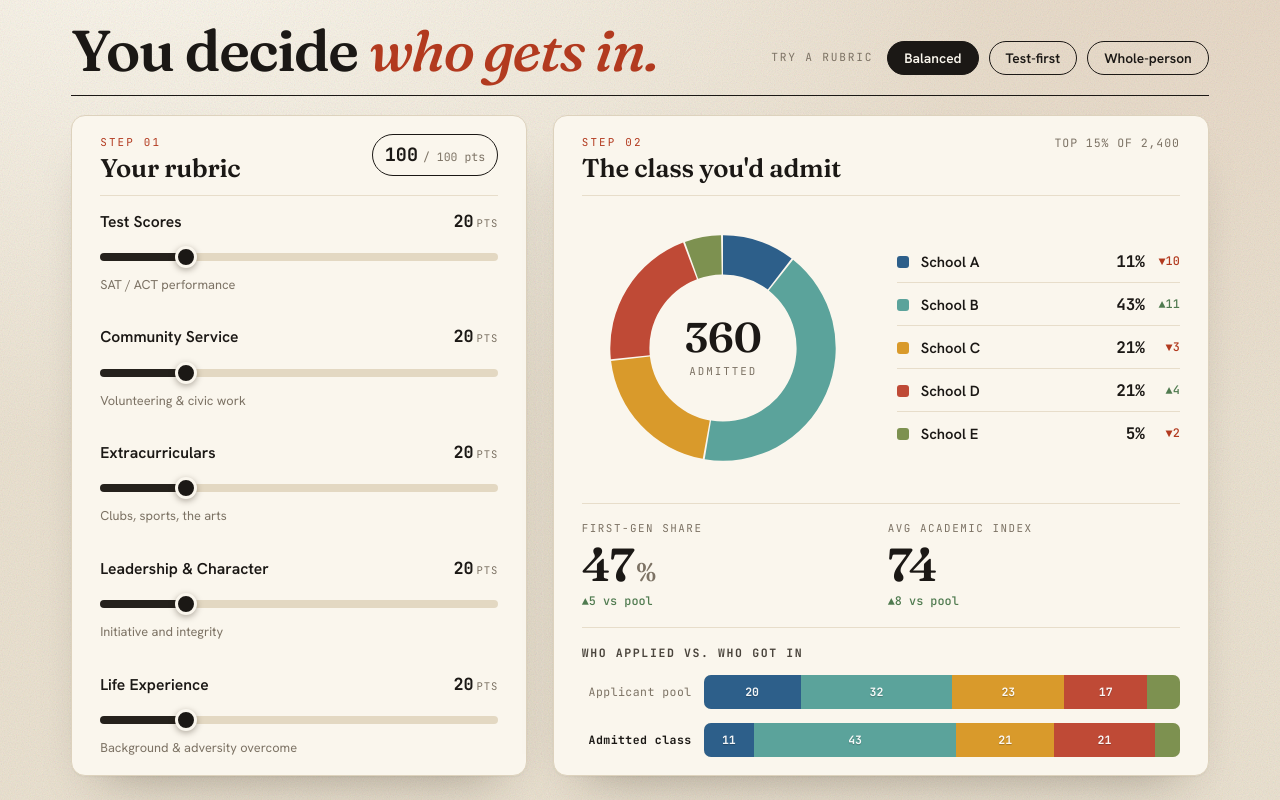
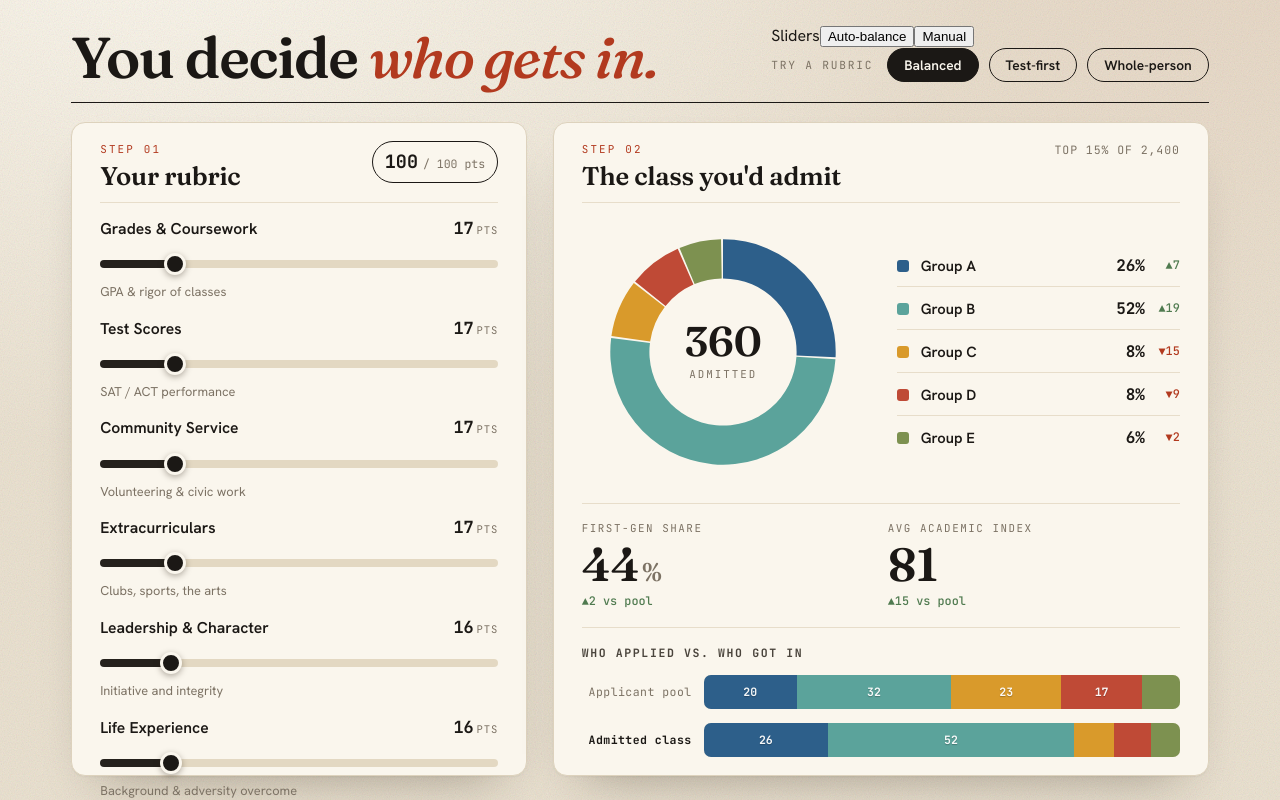
Before and after one commit to aditya-harsh11/College-Admissions-Sim, a React (Vite) app: page / in a window 1280 px wide. Built offline with nearby package versions, Linux system fonts and the light colour scheme.

Commit message:
v2: add Grades criterion, manual slider mode, and Finalize step

```diff
--- a/src/App.tsx
+++ b/src/App.tsx
@@ -30,18 +30,20 @@ const PRESETS: Preset[] = [
     id: 'balanced',
     label: 'Balanced',
     weights: {
-      testScore: 20,
-      communityService: 20,
-      extracurriculars: 20,
-      leadership: 20,
-      lifeExperience: 20,
+      testScore: 17,
+      grades: 17,
+      communityService: 17,
+      extracurriculars: 17,
+      leadership: 16,
+      lifeExperience: 16,
     },
   },
   {
     id: 'merit',
     label: 'Test-first',
     weights: {
-      testScore: 60,
+      testScore: 30,
+      grades: 30,
       communityService: 10,
       extracurriculars: 10,
       leadership: 10,
@@ -52,11 +54,12 @@ const PRESETS: Preset[] = [
     id: 'whole',
     label: 'Whole-person',
     weights: {
-      testScore: 10,
+      testScore: 8,
+      grades: 7,
       communityService: 25,
       extracurriculars: 10,
       leadership: 20,
-      lifeExperience: 35,
+      lifeExperience: 30,
     },
   },
 ];
@@ -65,8 +68,31 @@ function weightsEqual(a: Weights, b: Weights): boolean {
   return (Object.keys(a) as AttributeKey[]).every((k) => a[k] === b[k]);
 }
 
+/**
+ * Slider behavior. `auto` = the original proportional crowd-out (always sums to 100).
+ * `manual` = you set each criterion independently; the total drifts off 100 and you bring
+ * it back yourself. A toggle lets us compare which feels best.
+ */
+type SliderMode = 'auto' | 'manual';
+
+const clampPts = (n: number) => Math.max(0, Math.min(100, Math.round(n)));
+
+/** Bring an off-100 allocation back to exactly 100, reusing the auto-balance math. */
+function normalizeTo100(w: Weights): Weights {
+  const keys = Object.keys(w) as AttributeKey[];
+  const total = keys.reduce((sum, k) => sum + w[k], 0);
+  if (total === 100) return w;
+  // Pin the largest weight and let rebalance scale the rest to fill the remainder.
+  const maxKey = keys.reduce((a, b) => (w[a] >= w[b] ? a : b));
+  return rebalance(w, maxKey, w[maxKey]);
+}
+
 export default function App() {
   const [weights, setWeights] = useState<Weights>(defaultWeights);
+  const [mode, setMode] = useState<SliderMode>('auto');
+  // Once finalized, the rubric locks (greys out) until the user hits Edit. No navigation —
+  // it's an in-place "commit" step, and the natural moment to log the final response (#8).
+  const [finalized, setFinalized] = useState(false);
   // While a slider is actively dragged we drop the donut's morph tween so it tracks the
   // drag live; the tween returns on release (and for preset clicks).
   const [dragging, setDragging] = useState(false);
@@ -87,9 +113,29 @@ export default function App() {
   const result = useMemo(() => runSim(pool, weights, config), [pool, weights]);
 
   const handleChange = (key: AttributeKey, value: number) =>
-    setWeights((w) => rebalance(w, key, value));
+    setWeights((w) =>
+      mode === 'auto' ? rebalance(w, key, value) : { ...w, [key]: clampPts(value) },
+    );
+
+  const handleModeChange = (next: SliderMode) => {
+    // Snap back to a valid 100 when returning to auto, so the budget never reads invalid.
+    if (next === 'auto') setWeights((w) => normalizeTo100(w));
+    setMode(next);
+  };
 
   const animatedClassSize = Math.round(useAnimatedNumber(result.classSize));
+
+  // In manual mode the total can drift off 100; while it has, the rubric isn't "valid" yet,
+  // so we dim the outcome as a soft signal (auto mode always sums to 100, so it's never dimmed).
+  const total = (Object.keys(weights) as AttributeKey[]).reduce((sum, k) => sum + weights[k], 0);
+  const invalid = mode === 'manual' && total !== 100;
+  // You can only commit a rubric that spends exactly the 100-point budget.
+  const canFinalize = total === 100;
+
+  const handleFinalize = () => {
+    // TODO(#8): saveResponse({ weights, mode, result, … }) — this is the commit moment.
+    setFinalized(true);
+  };
 
   return (
     <div className="app">
@@ -98,6 +144,26 @@ export default function App() {
           You decide <em>who gets in.</em>
         </h1>
 
+        <div className="masthead__controls">
+          <div className="modeswitch" role="group" aria-label="Slider behavior">
+            <span className="modeswitch__label">Sliders</span>
+            <button
+              className={`modeswitch__opt ${mode === 'auto' ? 'modeswitch__opt--on' : ''}`}
+              onClick={() => handleModeChange('auto')}
+              disabled={finalized}
+            >
+              Auto-balance
+            </button>
+            <button
+              className={`modeswitch__opt ${mode === 'manual' ? 'modeswitch__opt--on' : ''}`}
+              onClick={() => handleModeChange('manual')}
+              disabled={finalized}
+            >
+              Manual
+            </button>
+          </div>
+
+          {config.ui.showPresets && (
             <div className="presets">
               <span className="presets__label">Try a rubric</span>
               {PRESETS.map((p) => (
@@ -105,10 +171,13 @@ export default function App() {
                   key={p.id}
                   className={`preset ${weightsEqual(weights, p.weights) ? 'preset--on' : ''}`}
                   onClick={() => setWeights({ ...p.weights })}
+                  disabled={finalized}
                 >
                   {p.label}
                 </button>
               ))}
+            </div>
+          )}
         </div>
       </header>
 
@@ -116,6 +185,11 @@ export default function App() {
         <AllocationPanel
           criteria={config.criteria}
           weights={weights}
+          mode={mode}
+          locked={finalized}
+          finalized={finalized}
+          canFinalize={canFinalize}
+          onFinalize={handleFinalize}
           onChange={handleChange}
           onDragStart={() => setDragging(true)}
         />
@@ -132,7 +206,12 @@ export default function App() {
           </header>
 
           <div className="results__hero">
-            <Donut data={result.breakdown} classSize={animatedClassSize} animate={!dragging} />
+            <Donut
+              data={result.breakdown}
+              classSize={animatedClassSize}
+              animate={!dragging}
+              dimmed={invalid}
+            />
             <Legend admitted={result.breakdown} pool={result.poolBreakdown} />
           </div>
 
--- a/src/components/AllocationPanel.tsx
+++ b/src/components/AllocationPanel.tsx
@@ -4,22 +4,41 @@ import type { Criterion, Weights } from '../sim/types';
 interface Props {
   criteria: Criterion[];
   weights: Weights;
+  /** `auto` balances to 100 on every move; `manual` lets the total drift and shows a number field. */
+  mode: 'auto' | 'manual';
+  /** When true the rubric is committed: inputs disabled and the panel greys out. */
+  locked: boolean;
+  finalized: boolean;
+  /** Only allow committing when the budget is exactly spent (total === 100). */
+  canFinalize: boolean;
+  onFinalize: () => void;
   onChange: (key: Criterion['key'], value: number) => void;
   /** Fired when a slider drag begins, so the parent can switch the donut to live mode. */
   onDragStart: () => void;
 }
 
 /**
- * The rubric: one auto-balancing slider per criterion plus the live budget badge.
- * Controls are intentionally monochrome (ink on paper) — all the color in the piece
- * is reserved for the demographic outcome on the right.
+ * The rubric: one slider per criterion plus the live budget badge. In manual mode the
+ * point value becomes a typeable field. Controls are intentionally monochrome (ink on
+ * paper) — all the color in the piece is reserved for the demographic outcome on the right.
  */
-export function AllocationPanel({ criteria, weights, onChange, onDragStart }: Props) {
+export function AllocationPanel({
+  criteria,
+  weights,
+  mode,
+  locked,
+  finalized,
+  canFinalize,
+  onFinalize,
+  onChange,
+  onDragStart,
+}: Props) {
   const total = criteria.reduce((sum, c) => sum + weights[c.key], 0);
   const valid = total === 100;
+  const manual = mode === 'manual';
 
   return (
-    <section className="panel rubric">
+    <section className={`panel rubric ${locked ? 'rubric--locked' : ''}`}>
       <header className="panel__head">
         <div>
           <p className="panel__kicker">Step 01</p>
@@ -39,7 +58,22 @@ export function AllocationPanel({ criteria, weights, onChange, onDragStart }: Pr
               <div className="slider__top">
                 <span className="slider__label">{c.label}</span>
                 <span className="slider__chip">
-                  <strong>{v}</strong>
+                  {manual ? (
+                    <input
+                      type="number"
+                      className="slider__num"
+                      min={0}
+                      max={100}
+                      value={v}
+                      disabled={locked}
+                      onChange={(e) =>
+                        onChange(c.key, e.target.value === '' ? 0 : Number(e.target.value))
+                      }
+                      aria-label={`${c.label} points`}
+                    />
+                  ) : (
+                    <strong>{v}</strong>
+                  )}
                   <em>pts</em>
                 </span>
               </div>
@@ -49,6 +83,7 @@ export function AllocationPanel({ criteria, weights, onChange, onDragStart }: Pr
                 max={100}
                 step={1}
                 value={v}
+                disabled={locked}
                 onChange={(e) => onChange(c.key, Number(e.target.value))}
                 onPointerDown={onDragStart}
                 style={{ '--fill': `${v}%` } as CSSProperties}
@@ -59,6 +94,16 @@ export function AllocationPanel({ criteria, weights, onChange, onDragStart }: Pr
           );
         })}
       </div>
+
+      <div className="rubric__footer">
+        {finalized ? (
+          <span className="rubric__status">✓ Rubric finalized</span>
+        ) : (
+          <button className="btn btn--primary" disabled={!canFinalize} onClick={onFinalize}>
+            {canFinalize ? 'Finalize rubric' : 'Balance to 100 to finalize'}
+          </button>
+        )}
+      </div>
     </section>
   );
 }
--- a/src/components/Donut.tsx
+++ b/src/components/Donut.tsx
@@ -10,6 +10,8 @@ interface Props {
    * for preset clicks and the settle on release.
    */
   animate: boolean;
+  /** Soft "not a valid rubric yet" signal — fades the chart when the manual total ≠ 100. */
+  dimmed?: boolean;
 }
 
 /**
@@ -17,9 +19,9 @@ interface Props {
  * fall to 0% shrink to nothing rather than disappearing) so Recharts morphs smoothly
  * between weightings instead of jumping.
  */
-export function Donut({ data, classSize, animate }: Props) {
+export function Donut({ data, classSize, animate, dimmed }: Props) {
   return (
-    <div className="donut">
+    <div className={`donut ${dimmed ? 'donut--dim' : ''}`}>
       <ResponsiveContainer width="100%" height="100%">
         <PieChart>
           <Pie
--- a/src/lib/rebalance.ts
+++ b/src/lib/rebalance.ts
@@ -1,6 +1,7 @@
 import type { AttributeKey, Weights } from '../sim/types';
 
 const KEYS: AttributeKey[] = [
+  'grades',
   'testScore',
   'communityService',
   'extracurriculars',
@@ -31,7 +32,7 @@ export function rebalance(weights: Weights, changed: AttributeKey, rawValue: num
   if (otherSum === 0) {
     const base = Math.floor(remaining / others.length);
     others.forEach((k) => (next[k] = base));
-    let leftover = remaining - base * others.length;
+    const leftover = remaining - base * others.length;
     for (let i = 0; i < leftover; i++) next[others[i]] += 1;
     return next;
   }
@@ -43,7 +44,7 @@ export function rebalance(weights: Weights, changed: AttributeKey, rawValue: num
     next[s.k] = Math.floor(s.exact);
     assigned += next[s.k];
   }
-  let leftover = remaining - assigned;
+  const leftover = remaining - assigned;
   scaled.sort((a, b) => (b.exact % 1) - (a.exact % 1));
   for (let i = 0; i < leftover; i++) next[scaled[i].k] += 1;
 
--- a/src/sim/config.ts
+++ b/src/sim/config.ts
@@ -7,8 +7,8 @@ import type { SimConfig } from './types';
 // not realism. The point is only that the two extreme weightings produce two
 // obviously different pies:
 //
-//   • Weight TEST SCORES heavily      → class skews toward School A / School B.
-//   • Weight LIFE EXPERIENCE + SERVICE → class skews toward School C / School D,
+//   • Weight TEST SCORES heavily      → class skews toward Group A / Group B.
+//   • Weight LIFE EXPERIENCE + SERVICE → class skews toward Group C / Group D,
 //                                         and the first-gen share jumps.
 //
 // Relabel groups, recolor them, or nudge the `means` to retune. Nothing else in
@@ -26,49 +26,62 @@ export const DEFAULT_CONFIG: SimConfig = {
     lifeExperienceBoost: 0.55,
   },
 
+  ui: {
+    // Preset rubrics: handy for demos, but flip to false for the survey version so they
+    // don't anchor how participants allocate.
+    showPresets: true,
+  },
+
   criteria: [
+    {
+      key: 'grades',
+      label: 'Grades & Coursework',
+      blurb: 'GPA & rigor of classes',
+      defaultWeight: 17,
+    },
     {
       key: 'testScore',
       label: 'Test Scores',
       blurb: 'SAT / ACT performance',
-      defaultWeight: 20,
+      defaultWeight: 17,
     },
     {
       key: 'communityService',
       label: 'Community Service',
       blurb: 'Volunteering & civic work',
-      defaultWeight: 20,
+      defaultWeight: 17,
     },
     {
       key: 'extracurriculars',
       label: 'Extracurriculars',
       blurb: 'Clubs, sports, the arts',
-      defaultWeight: 20,
+      defaultWeight: 17,
     },
     {
       key: 'leadership',
       label: 'Leadership & Character',
       blurb: 'Initiative and integrity',
-      defaultWeight: 20,
+      defaultWeight: 16,
     },
     {
       key: 'lifeExperience',
       label: 'Life Experience',
       blurb: 'Background & adversity overcome',
-      defaultWeight: 20,
+      defaultWeight: 16,
     },
   ],
 
-  // Neutral placeholder group names (School A–E) so nothing reads as a real-world claim.
+  // Neutral placeholder group names (Group A–E) so nothing reads as a real-world claim.
   // means are on a 0..1 scale per attribute.
   groups: [
     {
-      id: 'apex',
-      label: 'School A',
+      id: 'groupA',
+      label: 'Group A',
       color: '#2d5f8a', // editorial blue
       poolShare: 0.2,
       means: {
         testScore: 0.84,
+        grades: 0.8,
         communityService: 0.5,
         extracurriculars: 0.74,
         leadership: 0.56,
@@ -76,12 +89,13 @@ export const DEFAULT_CONFIG: SimConfig = {
       },
     },
     {
-      id: 'northgate',
-      label: 'School B',
+      id: 'groupB',
+      label: 'Group B',
       color: '#5ba39b', // teal
       poolShare: 0.34,
       means: {
         testScore: 0.78,
+        grades: 0.76,
         communityService: 0.52,
         extracurriculars: 0.68,
         leadership: 0.67,
@@ -89,12 +103,13 @@ export const DEFAULT_CONFIG: SimConfig = {
       },
     },
     {
-      id: 'riverside',
-      label: 'School C',
+      id: 'groupC',
+      label: 'Group C',
       color: '#d99a2b', // gold ochre
       poolShare: 0.22,
       means: {
         testScore: 0.5,
+        grades: 0.55,
         communityService: 0.69,
         extracurriculars: 0.52,
         leadership: 0.56,
@@ -102,12 +117,13 @@ export const DEFAULT_CONFIG: SimConfig = {
       },
     },
     {
-      id: 'eastside',
-      label: 'School D',
+      id: 'groupD',
+      label: 'Group D',
       color: '#bf4a36', // terracotta
       poolShare: 0.16,
       means: {
         testScore: 0.45,
+        grades: 0.52,
         communityService: 0.72,
         extracurriculars: 0.5,
         leadership: 0.61,
@@ -115,12 +131,13 @@ export const DEFAULT_CONFIG: SimConfig = {
       },
     },
     {
-      id: 'meadowbrook',
-      label: 'School E',
+      id: 'groupE',
+      label: 'Group E',
       color: '#7d9150', // sage
       poolShare: 0.08,
       means: {
         testScore: 0.62,
+        grades: 0.63,
         communityService: 0.6,
         extracurriculars: 0.58,
         leadership: 0.58,
--- a/src/sim/generator.ts
+++ b/src/sim/generator.ts
@@ -2,6 +2,7 @@ import type { Applicant, AttributeKey, SimConfig } from './types';
 import { clamp01, gaussian, mulberry32 } from './rng';
 
 const ATTRIBUTE_KEYS: AttributeKey[] = [
+  'grades',
   'testScore',
   'communityService',
   'extracurriculars',
```
Also changed, not shown: src/sim/types.ts (+9 -0 lines). Lines whose indentation alone changed are shown as unchanged.
